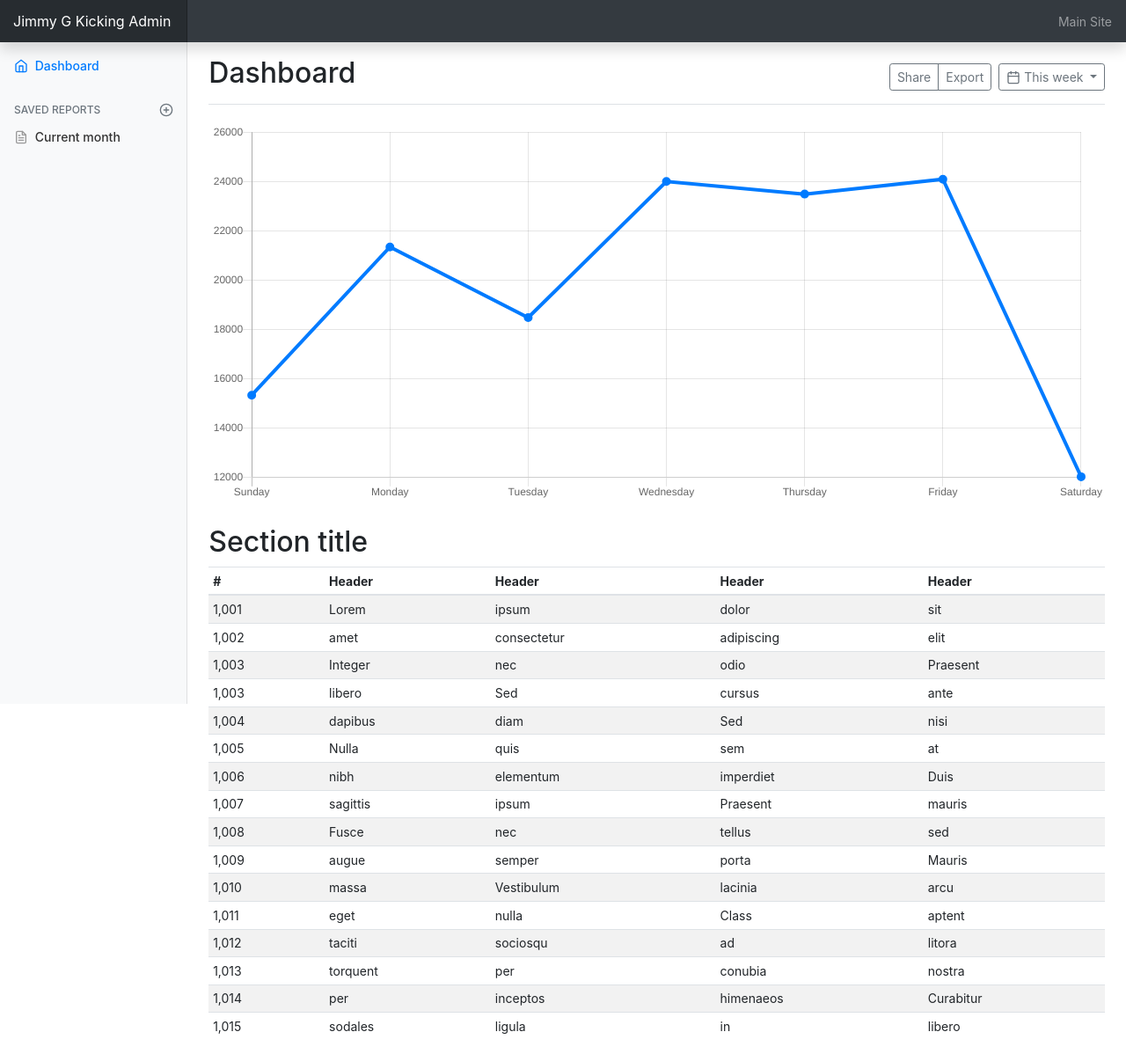
After one commit to Tmuat/jg_kicking_tee, a Django app: page /site-admin/home/ in a window 1280 px wide. The commit adds this page. Shown: the whole page at 88% size. Run offline with Django 3.2, Linux system fonts and the light colour scheme; data that the repository does not hold is empty; some libraries are stand-ins or nearby versions.

Commit message:
Created admin html templates

```diff
--- /dev/null
+++ b/site_admin/templates/site_admin/admin_home.html
@@ -0,0 +1,152 @@
+{% extends "admin_base.html" %}
+{% load static %}
+
+{% block content %}
+<main role="main" class="col-md-9 ml-sm-auto col-lg-10 px-4">
+    <div
+        class="d-flex justify-content-between flex-wrap flex-md-nowrap align-items-center pt-3 pb-2 mb-3 border-bottom">
+        <h1 class="h2">Dashboard</h1>
+        <div class="btn-toolbar mb-2 mb-md-0">
+            <div class="btn-group mr-2">
+                <button class="btn btn-sm btn-outline-secondary">Share</button>
+                <button class="btn btn-sm btn-outline-secondary">Export</button>
+            </div>
+            <button class="btn btn-sm btn-outline-secondary dropdown-toggle">
+                <span data-feather="calendar"></span>
+                This week
+            </button>
+        </div>
+    </div>
+
+    <canvas class="my-4 w-100" id="myChart" width="900" height="380"></canvas>
+
+    <h2>Section title</h2>
+    <div class="table-responsive">
+        <table class="table table-striped table-sm">
+            <thead>
+                <tr>
+                    <th>#</th>
+                    <th>Header</th>
+                    <th>Header</th>
+                    <th>Header</th>
+                    <th>Header</th>
+                </tr>
+            </thead>
+            <tbody>
+                <tr>
+                    <td>1,001</td>
+                    <td>Lorem</td>
+                    <td>ipsum</td>
+                    <td>dolor</td>
+                    <td>sit</td>
+                </tr>
+                <tr>
+                    <td>1,002</td>
+                    <td>amet</td>
+                    <td>consectetur</td>
+                    <td>adipiscing</td>
+                    <td>elit</td>
+                </tr>
+                <tr>
+                    <td>1,003</td>
+                    <td>Integer</td>
+                    <td>nec</td>
+                    <td>odio</td>
+                    <td>Praesent</td>
+                </tr>
+                <tr>
+                    <td>1,003</td>
+                    <td>libero</td>
+                    <td>Sed</td>
+                    <td>cursus</td>
+                    <td>ante</td>
+                </tr>
+                <tr>
+                    <td>1,004</td>
+                    <td>dapibus</td>
+                    <td>diam</td>
+                    <td>Sed</td>
+                    <td>nisi</td>
+                </tr>
+                <tr>
+                    <td>1,005</td>
+                    <td>Nulla</td>
+                    <td>quis</td>
+                    <td>sem</td>
+                    <td>at</td>
+                </tr>
+                <tr>
+                    <td>1,006</td>
+                    <td>nibh</td>
+                    <td>elementum</td>
+                    <td>imperdiet</td>
+                    <td>Duis</td>
+                </tr>
+                <tr>
+                    <td>1,007</td>
+                    <td>sagittis</td>
+                    <td>ipsum</td>
+                    <td>Praesent</td>
+                    <td>mauris</td>
+                </tr>
+                <tr>
+                    <td>1,008</td>
+                    <td>Fusce</td>
+                    <td>nec</td>
+                    <td>tellus</td>
+                    <td>sed</td>
+                </tr>
+                <tr>
+                    <td>1,009</td>
+                    <td>augue</td>
+                    <td>semper</td>
+                    <td>porta</td>
+                    <td>Mauris</td>
+                </tr>
+                <tr>
+                    <td>1,010</td>
+                    <td>massa</td>
+                    <td>Vestibulum</td>
+                    <td>lacinia</td>
+                    <td>arcu</td>
+                </tr>
+                <tr>
+                    <td>1,011</td>
+                    <td>eget</td>
+                    <td>nulla</td>
+                    <td>Class</td>
+                    <td>aptent</td>
+                </tr>
+                <tr>
+                    <td>1,012</td>
+                    <td>taciti</td>
+                    <td>sociosqu</td>
+                    <td>ad</td>
+                    <td>litora</td>
+                </tr>
+                <tr>
+                    <td>1,013</td>
+                    <td>torquent</td>
+                    <td>per</td>
+                    <td>conubia</td>
+                    <td>nostra</td>
+                </tr>
+                <tr>
+                    <td>1,014</td>
+                    <td>per</td>
+                    <td>inceptos</td>
+                    <td>himenaeos</td>
+                    <td>Curabitur</td>
+                </tr>
+                <tr>
+                    <td>1,015</td>
+                    <td>sodales</td>
+                    <td>ligula</td>
+                    <td>in</td>
+                    <td>libero</td>
+                </tr>
+            </tbody>
+        </table>
+    </div>
+</main>
+{% endblock %}
--- a/site_admin/urls.py
+++ b/site_admin/urls.py
@@ -1,5 +1,6 @@
 from django.urls import path
-from . import views
+from .views import admin_home
 
 urlpatterns = [
+    path('home/', admin_home, name='admin_home')
 ]
--- a/site_admin/views.py
+++ b/site_admin/views.py
@@ -1,3 +1,14 @@
 from django.shortcuts import render
 
-# Create your views here.
+
+def admin_home(request):
+    """
+    A view to return the admin home page.
+    """
+
+    context = {
+    }
+
+    template = 'site_admin/admin_home.html'
+
+    return render(request, template, context)
--- /dev/null
+++ b/static/site_admin/css/bootstrap_dashboard.css
@@ -0,0 +1,100 @@
+body {
+  font-size: .875rem;
+}
+
+.feather {
+  width: 16px;
+  height: 16px;
+  vertical-align: text-bottom;
+}
+
+/*
+ * Sidebar
+ */
+
+.sidebar {
+  position: fixed;
+  top: 0;
+  bottom: 0;
+  left: 0;
+  z-index: 100; /* Behind the navbar */
+  padding: 48px 0 0; /* Height of navbar */
+  box-shadow: inset -1px 0 0 rgba(0, 0, 0, .1);
+}
+
+.sidebar-sticky {
+  position: relative;
+  top: 0;
+  height: calc(100vh - 48px);
+  padding-top: .5rem;
+  overflow-x: hidden;
+  overflow-y: auto; /* Scrollable contents if viewport is shorter than content. */
+}
+
+@supports ((position: -webkit-sticky) or (position: sticky)) {
+  .sidebar-sticky {
+    position: -webkit-sticky;
+    position: sticky;
+  }
+}
+
+.sidebar .nav-link {
+  font-weight: 500;
+  color: #333;
+}
+
+.sidebar .nav-link .feather {
+  margin-right: 4px;
+  color: #999;
+}
+
+.sidebar .nav-link.active {
+  color: #007bff;
+}
+
+.sidebar .nav-link:hover .feather,
+.sidebar .nav-link.active .feather {
+  color: inherit;
+}
+
+.sidebar-heading {
+  font-size: .75rem;
+  text-transform: uppercase;
+}
+
+/*
+ * Content
+ */
+
+[role="main"] {
+  padding-top: 48px; /* Space for fixed navbar */
+}
+
+/*
+ * Navbar
+ */
+
+.navbar-brand {
+  padding-top: .75rem;
+  padding-bottom: .75rem;
+  font-size: 1rem;
+  background-color: rgba(0, 0, 0, .25);
+  box-shadow: inset -1px 0 0 rgba(0, 0, 0, .25);
+}
+
+.navbar .form-control {
+  padding: .75rem 1rem;
+  border-width: 0;
+  border-radius: 0;
+}
+
+.form-control-dark {
+  color: #fff;
+  background-color: rgba(255, 255, 255, .1);
+  border-color: rgba(255, 255, 255, .1);
+}
+
+.form-control-dark:focus {
+  border-color: transparent;
+  box-shadow: 0 0 0 3px rgba(255, 255, 255, .25);
+}
--- a/templates/admin_base.html
+++ b/templates/admin_base.html
@@ -22,7 +22,7 @@
     {% block corecss %}
     <link rel="stylesheet" href="https://stackpath.bootstrapcdn.com/bootstrap/4.4.1/css/bootstrap.min.css"
         integrity="sha384-Vkoo8x4CGsO3+Hhxv8T/Q5PaXtkKtu6ug5TOeNV6gBiFeWPGFN9MuhOf23Q9Ifjh" crossorigin="anonymous">
-    <link rel="stylesheet" href="{% static 'base/css/base.css' %}">
+    <link rel="stylesheet" href="{% static 'site_admin/css/bootstrap_dashboard.css' %}">
     <link rel="icon" href="{% static 'images/favicon/favicon.ico' %}" />
     {% endblock %}
 
@@ -52,56 +52,91 @@
 </head>
 
 <body>
-    <div class="wrapper">
-        <!-- Sidebar -->
-        <nav id="sidebar">
-            <div class="sidebar-header">
-                <h3>Bootstrap Sidebar</h3>
-            </div>
+    <nav class="navbar navbar-dark fixed-top bg-dark flex-md-nowrap p-0 shadow">
+        <a class="navbar-brand col-sm-3 col-md-2 mr-0" href="#">Jimmy G Kicking Admin</a>
+        <ul class="navbar-nav px-3">
+            <li class="nav-item text-nowrap">
+                <a class="nav-link" href="{% url 'home' %}">Main Site</a>
+            </li>
+        </ul>
+    </nav>
 
-            <ul class="list-unstyled components">
-                <p>Dummy Heading</p>
-                <li class="active">
-                    <a href="#homeSubmenu" data-toggle="collapse" aria-expanded="false" class="dropdown-toggle">Home</a>
-                    <ul class="collapse list-unstyled" id="homeSubmenu">
-                        <li>
-                            <a href="#">Home 1</a>
-                        </li>
-                        <li>
-                            <a href="#">Home 2</a>
-                        </li>
-                        <li>
-                            <a href="#">Home 3</a>
+    <div class="container-fluid">
+        <div class="row">
+            <nav class="col-md-2 d-none d-md-block bg-light sidebar">
+                <div class="sidebar-sticky">
+                    <ul class="nav flex-column">
+                        <li class="nav-item">
+                            <a class="nav-link active" href="#">
+                                <span data-feather="home"></span>
+                                Dashboard <span class="sr-only">(current)</span>
+                            </a>
                         </li>
                     </ul>
-                </li>
-                <li>
-                    <a href="#">About</a>
-                </li>
-                <li>
-                    <a href="#pageSubmenu" data-toggle="collapse" aria-expanded="false" class="dropdown-toggle">Pages</a>
-                    <ul class="collapse list-unstyled" id="pageSubmenu">
-                        <li>
-                            <a href="#">Page 1</a>
-                        </li>
-                        <li>
-                            <a href="#">Page 2</a>
-                        </li>
-                        <li>
-                            <a href="#">Page 3</a>
+
+                    <h6
+                        class="sidebar-heading d-flex justify-content-between align-items-center px-3 mt-4 mb-1 text-muted">
+                        <span>Saved reports</span>
+                        <a class="d-flex align-items-center text-muted" href="#">
+                            <span data-feather="plus-circle"></span>
+                        </a>
+                    </h6>
+                    <ul class="nav flex-column mb-2">
+                        <li class="nav-item">
+                            <a class="nav-link" href="#">
+                                <span data-feather="file-text"></span>
+                                Current month
+                            </a>
                         </li>
                     </ul>
-                </li>
-                <li>
-                    <a href="#">Portfolio</a>
-                </li>
-                <li>
-                    <a href="#">Contact</a>
-                </li>
-            </ul>
-        </nav>
+                </div>
+            </nav>
+            {% block page_header %}
+            {% endblock %}
 
+            {% block content %}
+            {% endblock %}
+        </div>
     </div>
+
+    <!-- Icons -->
+    <script src="https://unpkg.com/feather-icons/dist/feather.min.js"></script>
+    <script>
+        feather.replace()
+    </script>
+
+    <!-- Graphs -->
+    <script src="https://cdnjs.cloudflare.com/ajax/libs/Chart.js/2.7.1/Chart.min.js"></script>
+    <script>
+        var ctx = document.getElementById("myChart");
+        var myChart = new Chart(ctx, {
+            type: 'line',
+            data: {
+                labels: ["Sunday", "Monday", "Tuesday", "Wednesday", "Thursday", "Friday", "Saturday"],
+                datasets: [{
+                    data: [15339, 21345, 18483, 24003, 23489, 24092, 12034],
+                    lineTension: 0,
+                    backgroundColor: 'transparent',
+                    borderColor: '#007bff',
+                    borderWidth: 4,
+                    pointBackgroundColor: '#007bff'
+                }]
+            },
+            options: {
+                scales: {
+                    yAxes: [{
+                        ticks: {
+                            beginAtZero: false
+                        }
+                    }]
+                },
+                legend: {
+                    display: false,
+                }
+            }
+        });
+    </script>
+
 
     {% if messages %}
         <div class="message-container">
@@ -121,12 +156,6 @@
         </div>
     {% endif %}
 
-    {% block page_header %}
-    {% endblock %}
-
-    {% block content %}
-    {% endblock %}
-
     {% block postloadjs %}
         <script type="text/javascript">
             $('.toast').toast('show');
--- a/templates/base.html
+++ b/templates/base.html
@@ -83,7 +83,8 @@
                         </a>
                         <div class="dropdown-menu border-0" aria-labelledby="user-options">
                             {% if request.user.is_authenticated %}
-                                {% if request.user.is_superuser %}
+                                {% if request.user.is_staff %}
+                                <a href="{% url 'admin_home' %}" class="dropdown-item">Admin</a>
                                 <a href="{% url 'edit_product' product.slug %}" class="dropdown-item">Product Management</a>
                                 {% endif %}
                                 <a href="{% url 'profile' %}" class="dropdown-item">My Profile</a>
--- a/templates/includes/nav/mobile-nav.html
+++ b/templates/includes/nav/mobile-nav.html
@@ -29,7 +29,8 @@
             </a>
             <div class="dropdown-menu" aria-labelledby="navbarDropdownMenuLink">
                 {% if request.user.is_authenticated %}
-                {% if request.user.is_superuser %}
+                {% if request.user.is_staff %}
+                <a href="{% url 'admin_home' %}" class="dropdown-item">Admin</a>
                 <a href="{% url 'edit_product' product.slug %}" class="dropdown-item">Product Management</a>
                 {% endif %}
                 <a href="{% url 'profile' %}" class="dropdown-item">My Profile</a>
--- a/templates/includes/nav/tablet-nav.html
+++ b/templates/includes/nav/tablet-nav.html
@@ -10,7 +10,8 @@
     </a>
     <div class="dropdown-menu border-0" aria-labelledby="user-options">
         {% if request.user.is_authenticated %}
-        {% if request.user.is_superuser %}
+        {% if request.user.is_staff %}
+        <a href="{% url 'admin_home' %}" class="dropdown-item">Admin</a>
         <a href="{% url 'edit_product' product.slug %}" class="dropdown-item">Product Management</a>
         {% endif %}
         <a href="{% url 'profile' %}" class="dropdown-item">My Profile</a>
```
